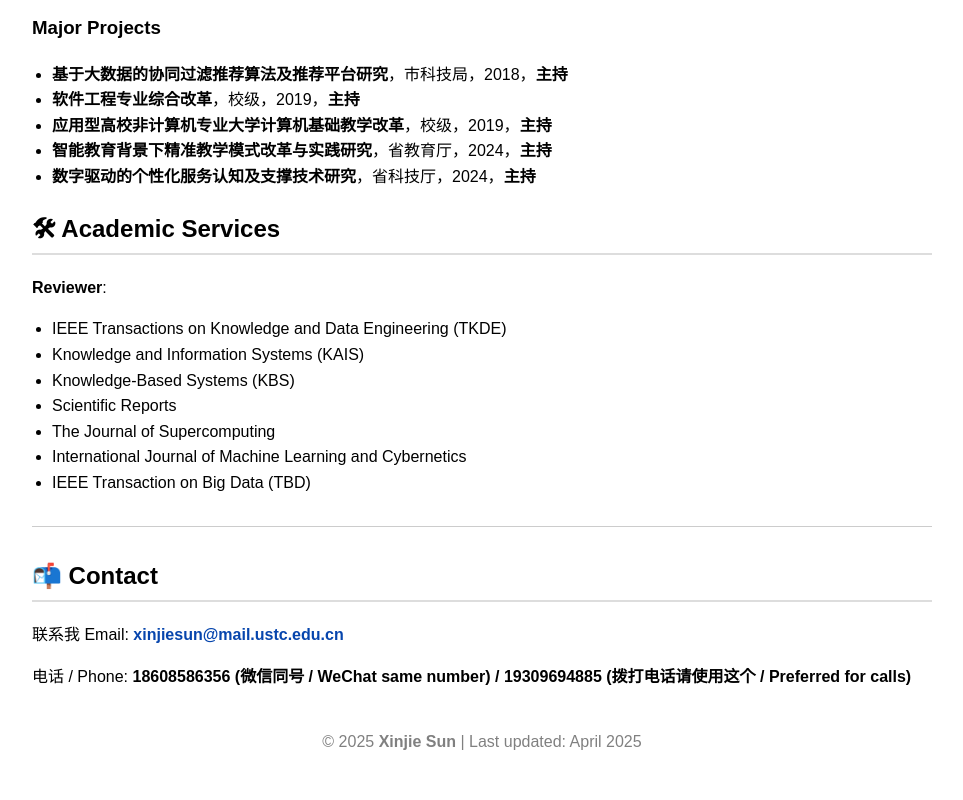
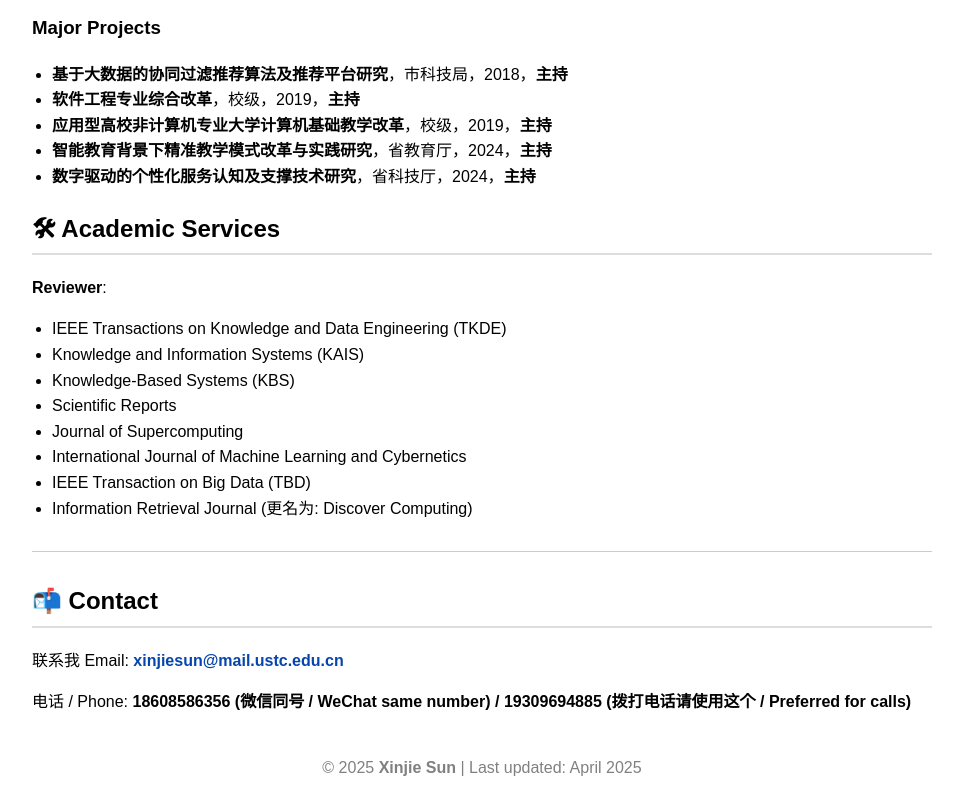
Before and after one commit to xinjiesun-ustc/xinjiesun-ustc.github.io, a plain HTML site: page index.html in a window 1280 px wide. Shown: the part 1975-2775 px from the top of the page, without its empty margins (158-1121 px from the left). Before the commit the page ends 2750 px from the top, so only its background shows below. Drawn offline with Linux system fonts and the light colour scheme.

Commit message:
Update index.html

```diff
--- a/index.html
+++ b/index.html
@@ -166,9 +166,10 @@
   <li>Knowledge and Information Systems (KAIS)</li>
   <li>Knowledge-Based Systems (KBS)</li>
   <li>Scientific Reports</li>
-  <li>The Journal of Supercomputing</li>
+  <li> Journal of Supercomputing</li>
   <li>International Journal of Machine Learning and Cybernetics</li>
   <li>IEEE Transaction on Big Data (TBD)</li>
+  <li>Information Retrieval Journal (更名为: Discover Computing)</li>
 </ul>
 
 <hr>
```
